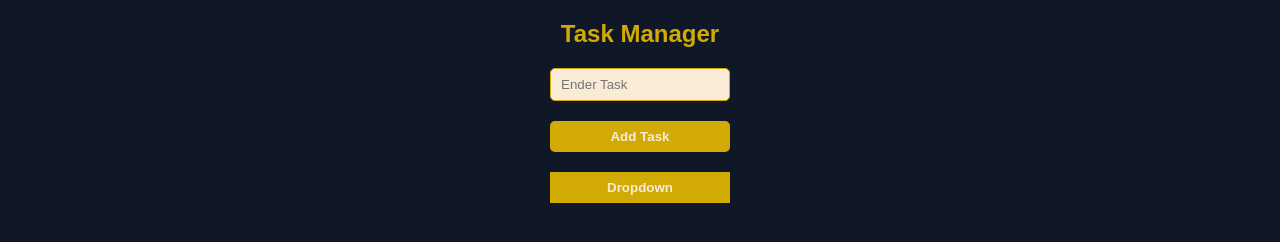
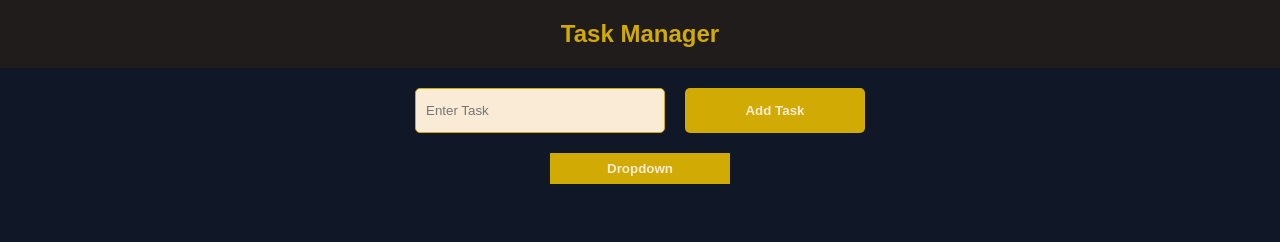
Before and after one commit to PRACHETPATEL/Task-Manager, a website: page index.html in a window 1280 px wide. Drawn offline with Linux system fonts and the light colour scheme.

Commit message:
version(1.0.0):Project completed changed ui

```diff
--- a/CSS/style.css
+++ b/CSS/style.css
@@ -13,15 +13,16 @@ body {
 
 header {
     display: flex;
+    background-color: rgb(33, 28, 28);
     justify-content: center;
-    margin-top: 20px;
+    padding: 20px;
 }
 
 .form {
     display: flex;
-    flex-direction: column;
+    /* flex-direction: column; */
     justify-content: center;
-    align-items: center;
+    align-items: stretch;
     gap: 20px;
     margin: 20px;
     flex-wrap: wrap;
@@ -53,7 +54,9 @@ header {
     padding-top: 8px;
     padding-bottom: 8px;
     border-radius: 5px;
-    width: 180px;
+    min-width: 250px;
+    height: 45px;
+    max-width: 350px;
     background-color: antiquewhite;
     border: 1px solid rgb(209, 171, 4);
 }
--- a/JS/script.js
+++ b/JS/script.js
@@ -30,7 +30,7 @@ function getTableRecordHTML(uuid, name, createdAt,complete,index) { //this funct
     return `<tr id="${uuid}" class="${complete?'complete':'pending'}">
                     <td class="${complete?'strikethrough':''}">${name}</td>
                     ${complete?'<td></td>':`<td><button class="btn completebtn" onclick="markTaskComplete('${uuid}','${name}')"><i class="fa fa-check"></button></td>`}
-                    ${complete?'<td></td>':`<td><input type="text" class="taskinput taskeditinput" placeholder="Ender Edited Task" id="${uuid+index.toString()}" name="taskeditinput" required><button class="btn editbtn" onclick="editTask('${uuid}','${name}','${index}')"><i class="fa fa-pen"></button></td>`}
+                    ${complete?'<td></td>':`<td><input type="text" class="taskinput taskeditinput" placeholder="Enter Edited Task" id="${uuid+index.toString()}" name="taskeditinput" required><button class="btn editbtn" onclick="editTask('${uuid}','${name}','${index}')"><i class="fa fa-pen"></button></td>`}
                     <td><button class="btn deletebtn" onclick="deleteTask('${uuid}','${name}')"><i class="fa fa-trash"></button></td>
                     <td class="${complete?'strikethrough':''}">${formatTimestamp(createdAt)}</td>
                 </tr>`
--- a/index.html
+++ b/index.html
@@ -18,10 +18,11 @@
     </header>
     <main>
         <form class="form" id="form">
-            <input type="text" class="taskinput" placeholder="Ender Task" id="taskinput" name="taskinput" required>
+            <input type="text" class="taskinput" placeholder="Enter Task" id="taskinput" name="taskinput" required>
             <button type="submit" class="btn submitbtn">Add Task</button>
+
         </form>
-        <div class="dropdowncontainer">
+        <div class="dropdowncontainer" style="">
             <button class="dropdown" onclick="toggleDropdown()">Dropdown</button>
             <div style="display: none;" id="dropdownbody">
                 <div class="dropdownitems" onclick="loadTasks()">ALL TASKS</div>
@@ -38,7 +39,6 @@
                     <th>DELETE</th>
                     <th>CREATEDON</th>
                 </tr>
-
             </table>
         </div>
     </main>
```
Also changed, not shown: readme.md.
